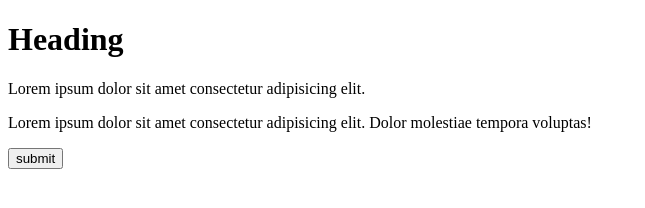
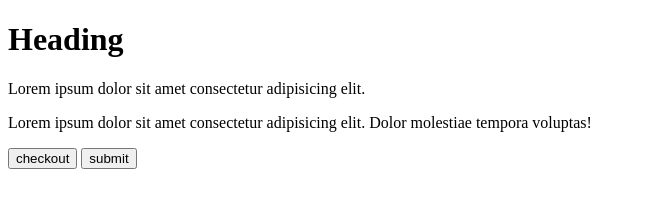
Before and after one commit to SylonjiaO/project84, a plain HTML site: page index.html in a window 1280 px wide. Shown: the whole page, without its empty margins (0-645 px from the left). Drawn offline with Linux system fonts and the light colour scheme.

Commit message:
added checkout btn

```diff
--- a/index.html
+++ b/index.html
@@ -16,6 +16,7 @@
     <p>
         Lorem ipsum dolor sit amet consectetur adipisicing elit. Dolor molestiae tempora voluptas!
     </p>
+    <button>checkout</button>
     <button>submit</button>
 </body>
 
```
